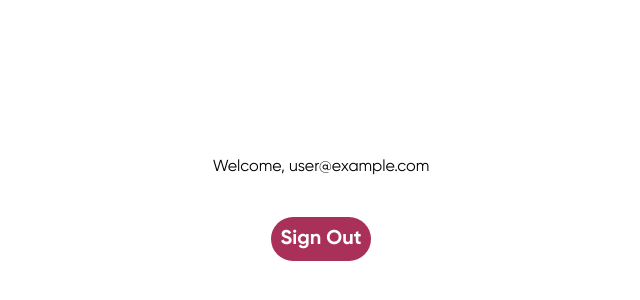
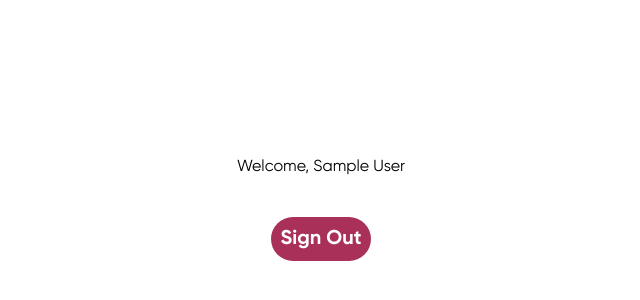
Before and after one commit to 159-Pazarama-React-Bootcamp/week-3-case-ersincakmak, a React (Create React App) app: page /home in a window 1280 px wide. Shown: the part 190-490 px from the top of the page, without its empty margins (319-959 px from the left). Built offline with nearby package versions, Linux system fonts and the light colour scheme; no server answers; sample sign-in values are in the browser's storage.

Commit message:
Display username and unsubscribre firebase on unmount

```diff
--- a/src/pages/HomePage/index.jsx
+++ b/src/pages/HomePage/index.jsx
@@ -12,13 +12,17 @@ const HomePage = () => {
   const navigation = useNavigate()
 
   useEffect(() => {
-    auth.onAuthStateChanged((user) => {
+    const unSubscribe = auth.onAuthStateChanged((user) => {
       if (user) {
         setUser(user)
       } else {
         navigation('/')
       }
     })
+
+    return () => {
+      unSubscribe()
+    }
     // eslint-disable-next-line react-hooks/exhaustive-deps
   }, [])
 
@@ -32,7 +36,7 @@ const HomePage = () => {
 
   return (
     <Container>
-      <p>Welcome, {user.email}</p>
+      <p>Welcome, {user.displayName}</p>
       <Button size="sm" onClick={() => signOut(auth)}>
         Sign Out
       </Button>
```
